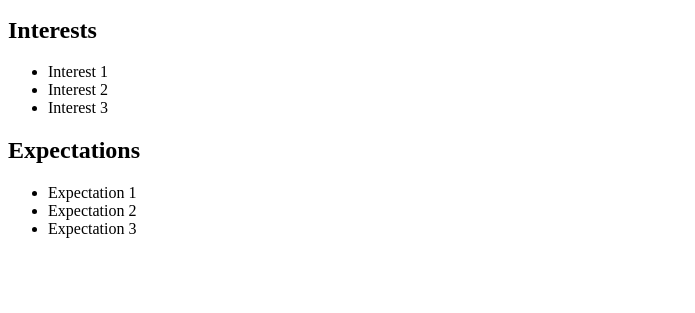
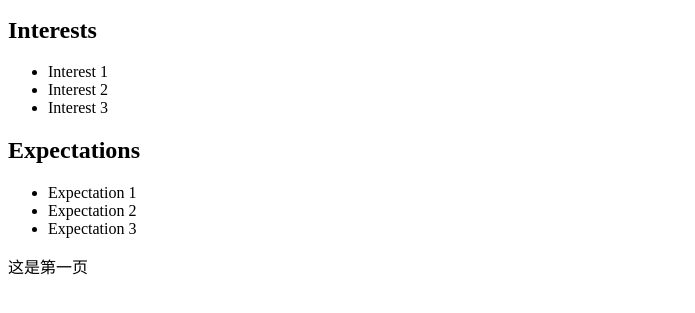
Before and after one commit to ZhangWeiro/Page1, a plain HTML site: page Untitled-.html in a window 1280 px wide. Shown: the part 233-546 px from the top of the page, without its empty margins (0-695 px from the left). Drawn offline with Linux system fonts and the light colour scheme.

Commit message:
Update Untitled-.html

```diff
--- a/Untitled-.html
+++ b/Untitled-.html
@@ -32,3 +32,4 @@
   </ul>
 </body>
 </html>
+这是第一页
```
